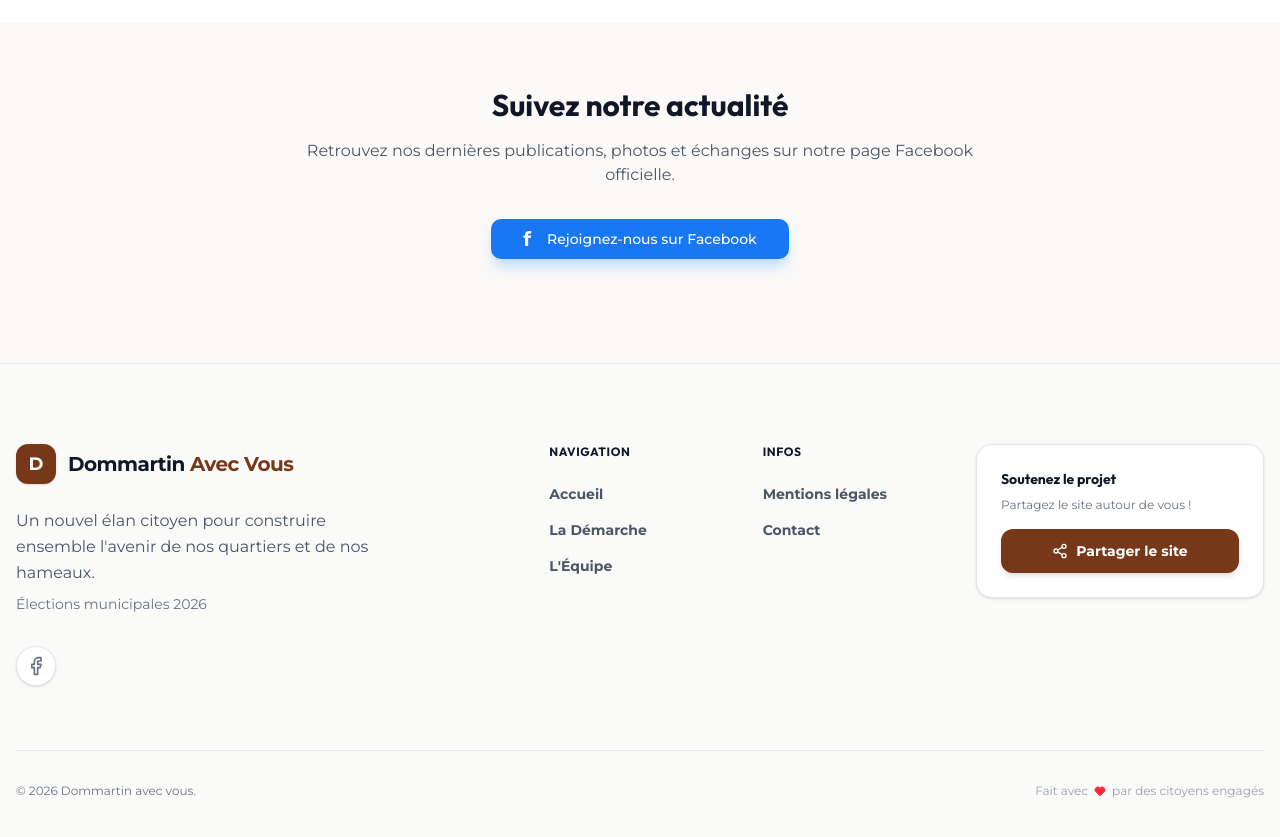
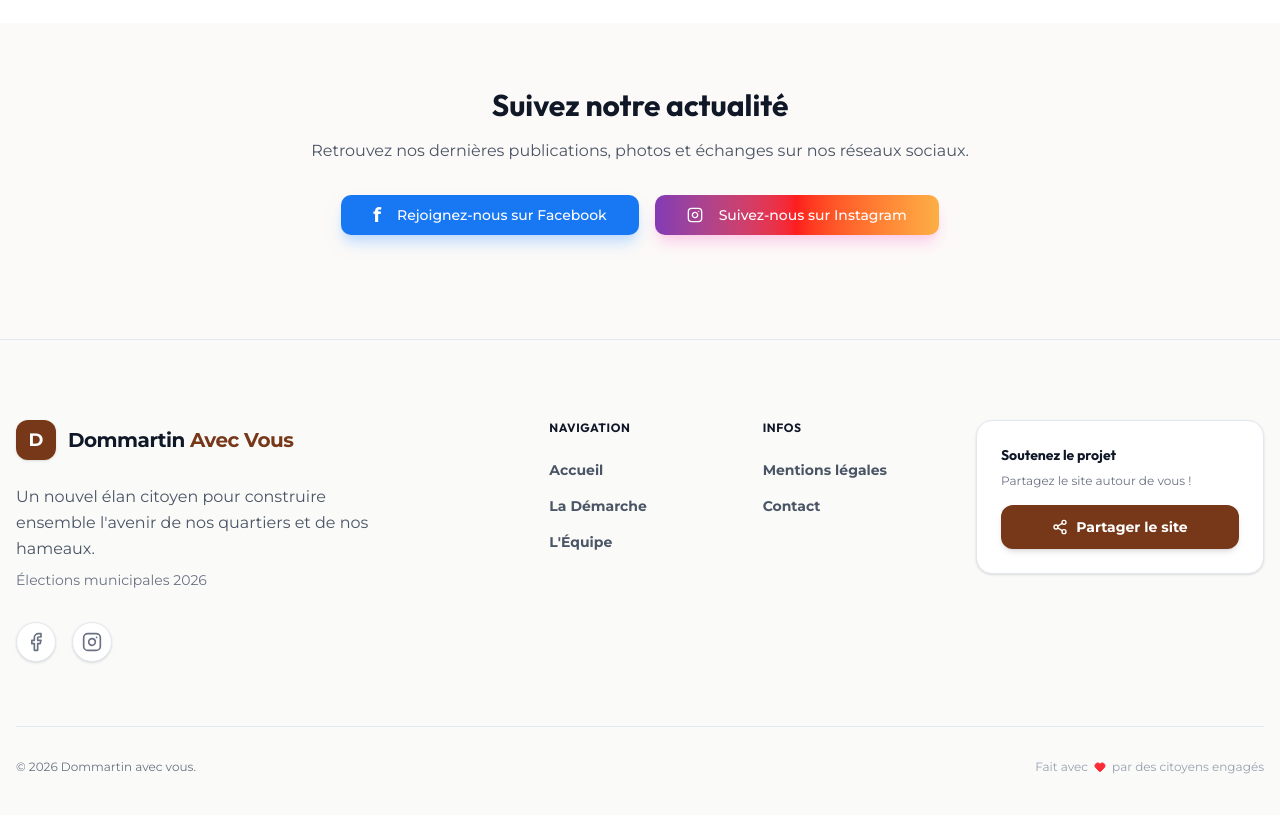
Before and after one commit to LenaGonzalezBreton/web_dommartin, a Next.js app: page / in a window 1280 px wide. Shown: the part 3940-4777 px from the top of the page. After the commit the page ends 4755 px from the top, so only its background shows below. Built offline with nearby package versions, Linux system fonts and the light colour scheme.

Commit message:
feat: add instagram link to homepage and footer

```diff
--- a/app/page.tsx
+++ b/app/page.tsx
@@ -1,7 +1,7 @@
 import Image from "next/image";
 import Link from "next/link";
 import { Button } from "@/components/ui/button";
-import { Calendar, Mail, MapPin, Users, Heart, Shield, CheckCircle, ArrowRight, Leaf, FileText, Newspaper } from "lucide-react";
+import { Calendar, Mail, MapPin, Users, Heart, Shield, CheckCircle, ArrowRight, Leaf, FileText, Newspaper, Instagram } from "lucide-react";
 import { Metadata } from "next";
 
 import { UpcomingEvents } from "@/components/UpcomingEvents";
@@ -243,20 +243,28 @@ export default function Home() {
                 </div>
             </section>
 
-            {/* FACEBOOK CTA SECTION */}
+            {/* SOCIAL MEDIA CTA SECTION */}
             <section className="py-16 bg-[#fcfaf8]">
                 <div className="container mx-auto px-4">
                     <div className="text-center mb-10">
                         <h2 className="text-3xl font-bold text-gray-900 mb-4 font-heading">Suivez notre actualité</h2>
                         <p className="text-gray-600 max-w-2xl mx-auto mb-8">
-                            Retrouvez nos dernières publications, photos et échanges sur notre page Facebook officielle.
+                            Retrouvez nos dernières publications, photos et échanges sur nos réseaux sociaux.
                         </p>
+                        <div className="flex flex-col sm:flex-row justify-center gap-4">
                             <Button asChild size="lg" className="bg-[#1877F2] hover:bg-[#1864D9] text-white shadow-lg shadow-blue-200">
                                 <Link href="https://www.facebook.com/profile.php?id=61585026020662" target="_blank" rel="noopener noreferrer">
                                     <span className="mr-2 text-xl font-bold">f</span>
                                     Rejoignez-nous sur Facebook
                                 </Link>
                             </Button>
+                            <Button asChild size="lg" className="bg-gradient-to-r from-[#833AB4] via-[#FD1D1D] to-[#FCAF45] hover:opacity-90 text-white shadow-lg shadow-pink-200 border-0">
+                                <Link href="https://www.instagram.com/dommartinavecvous88200" target="_blank" rel="noopener noreferrer">
+                                    <Instagram className="mr-2 w-6 h-6" />
+                                    Suivez-nous sur Instagram
+                                </Link>
+                            </Button>
+                        </div>
                     </div>
                 </div>
             </section>
--- a/components/footer.tsx
+++ b/components/footer.tsx
@@ -33,6 +33,15 @@ export function Footer() {
                                 aria-label="Facebook"
                             >
                                 <Facebook className="h-5 w-5" />
+                            </a>
+                            <a
+                                href="https://www.instagram.com/dommartinavecvous88200"
+                                target="_blank"
+                                rel="noopener noreferrer"
+                                className="w-10 h-10 rounded-full bg-white border border-gray-200 flex items-center justify-center text-gray-500 hover:text-[#E1306C] hover:border-[#E1306C] transition-all duration-300 shadow-sm hover:shadow-md"
+                                aria-label="Instagram"
+                            >
+                                <Instagram className="h-5 w-5" />
                             </a>
                         </div>
                     </div>
```
Lines whose indentation alone changed are shown as unchanged.
